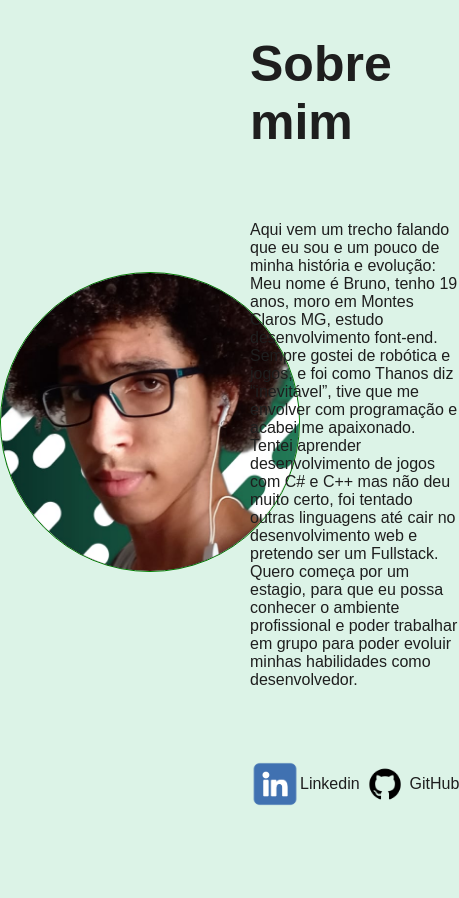
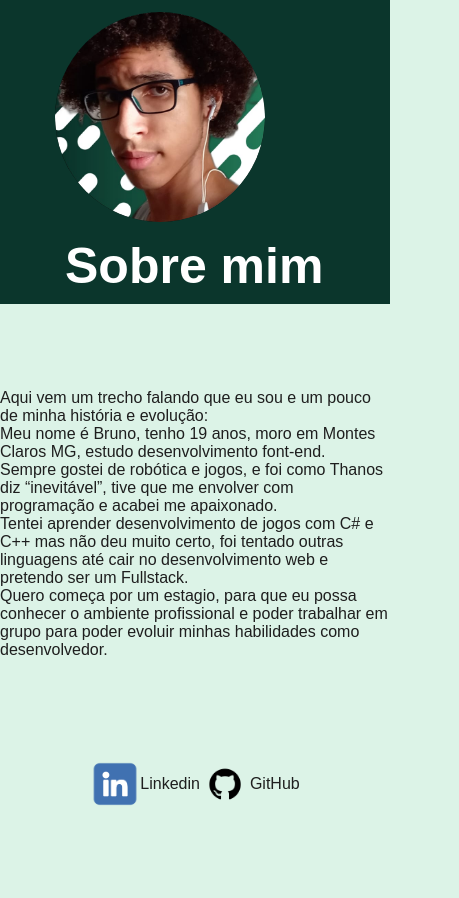
Before and after one commit to Bruno0103/curriculo-portfolio-v2, a plain HTML site: page index.HTML in a window 390 px wide. Shown: the top 898 px of the page, 459 px wide, since content can reach past the window. Drawn offline with Linux system fonts and the light colour scheme.

Commit message:
Trabalhando um pouco a responsividade e o designer da pagina

```diff
--- a/assets/style.css
+++ b/assets/style.css
@@ -19,9 +19,11 @@ h2 {
     font-size: 50px;
     color: #1E1E1E;
 }
-a{
+
+a {
     color: #1E1E1E;
 }
+
 .Links {
     display: flex;
 
@@ -36,35 +38,62 @@ a{
     height: 50px;
 }
 
-.Perfil {
-    width: 500px;
+.Descricao {
+    width: 100%;
     display: flex;
-    justify-content: end;
-    align-items: center;
+    justify-content: center;
+    flex-wrap: wrap;
 }
 
-.Perfil img {
-    height: 300px;
-    border: 1px solid green;
-    border-radius: 50%;
+.Perfil h2 {
+    width: 260px;
+    height: 55px;
+    color: #ffffff;
 }
 
-.Descricao {
-    margin-left: -50px;
+.text {
     width: 100%;
+    height: 70%;
     display: flex;
     flex-direction: column;
     align-items: center;
     justify-content: space-around;
 }
 
-.Descricao p {
+.text p {
     color: #1E1E1E;
     max-width: 600px;
+    height: 200px;
+    margin: 0 auto;
+
 }
+
+.Perfil {
+    width: 100%;
+    height: 36%;
+    display: flex;
+    flex-wrap: wrap;
+    justify-content: center;
+    align-items: center;
+    background-color: #0B362C;
+}
+
+.img {
+    width: 200px;
+    height: 200px;
+    margin-right: 80px;
+}
+
+.img img {
+    width: 210px;
+    height: 210px;
+    border-radius: 50%;
+}
+
 
 .Habilidades,
 .Projetos {
+    margin-top: 40px;
     flex-direction: column;
     align-items: center;
     justify-content: space-around;
@@ -73,16 +102,22 @@ a{
 .Habilidades h2 {
     margin-bottom: 20px;
 }
-.Habilidades p{
-    margin-top: -80px;
+
+.Habilidades p {
+    margin-top: -60px;
+    text-align: center;
 }
-.ListProjetos{
+
+.ListProjetos {
     width: 100%;
     display: flex;
     flex-direction: row;
+    flex-wrap: wrap;
+    gap: 20px;
     justify-content: space-around;
 }
-.Projeto{
+
+.Projeto {
     width: 200px;
     height: 216px;
     padding-top: 20px;
--- a/index.HTML
+++ b/index.HTML
@@ -11,10 +11,14 @@
 
 <body>
     <section class="SobreMim">
-        <div class="Perfil"><img src="./assets/imgs/perfil.jpeg" alt="Foto de perfil"></div>
         <div class="Descricao">
+            <div class="Perfil">
+                <div class="img"><img src="./assets/imgs/perfil.jpeg" alt="Foto de perfil"></div>
                 <h2>Sobre mim</h2>
-            <p>Aqui vem um trecho falando que eu sou e um pouco de minha história e evolução: <br>
+            </div>
+
+            <div class="text">
+                <p> Aqui vem um trecho falando que eu sou e um pouco de minha história e evolução: <br>
                     Meu nome é Bruno, tenho 19 anos, moro em Montes Claros MG, estudo desenvolvimento font-end. <br>
                     Sempre gostei de robótica e jogos, e foi como Thanos diz “inevitável”, tive que me envolver com
                     programação e acabei me apaixonado. <br>
@@ -23,8 +27,10 @@
                     Quero começa por um estagio, para que eu possa conhecer o ambiente profissional e poder trabalhar em
                     grupo para poder evoluir minhas habilidades como desenvolvedor.</p>
                 <div class="Links">
-                <a class="icon" href=""><img src="./assets/imgs/linkedin-icon.png" alt="Icon do Linkedin">Linkedin</a>
+                    <a class="icon" href=""><img src="./assets/imgs/linkedin-icon.png"
+                            alt="Icon do Linkedin">Linkedin</a>
                     <a class="icon" href=""><img src="./assets/imgs/github-icon.png" alt="Icon do GitHub">GitHub</a>
+                </div>
             </div>
         </div>
     </section>
```
Lines whose indentation alone changed are shown as unchanged.
